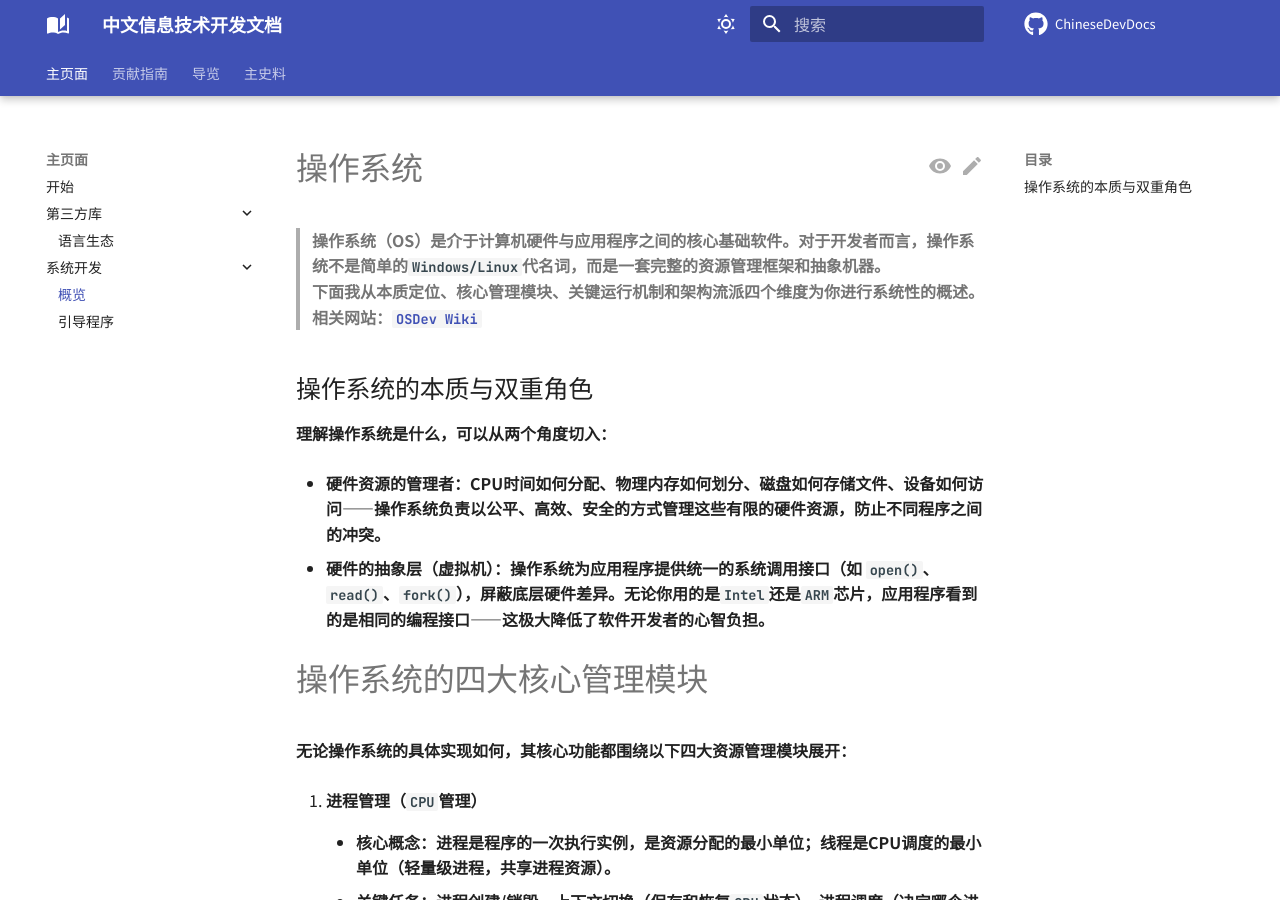
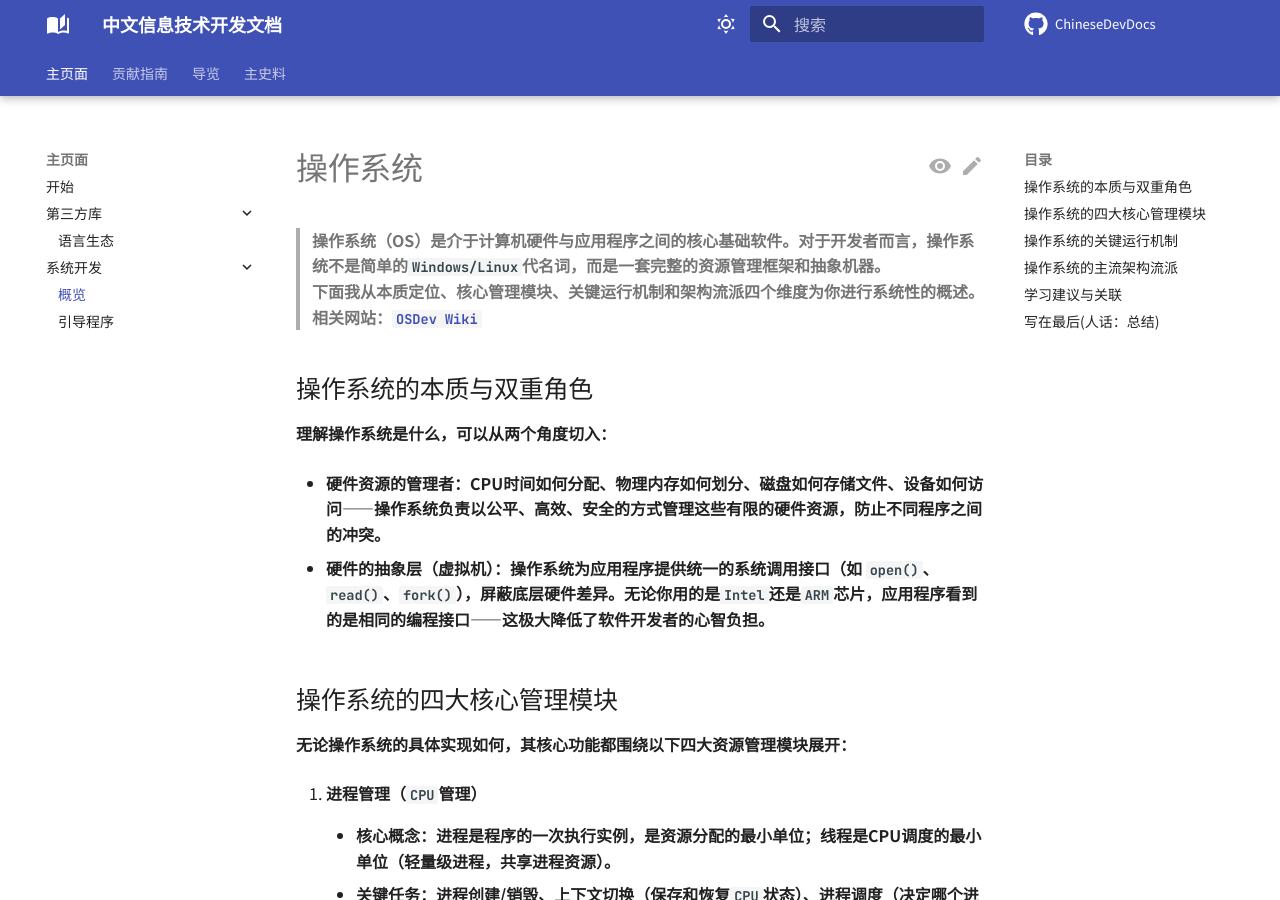
Before and after one commit to DevApotheosis/ChineseDevDocs, an MkDocs documentation site: the page built from docs/os_dev/main.md, in a window 1280 px wide and 900 px high. Built offline with MkDocs 1.6.1 and Material for MkDocs 9.7.7, drawn with Linux system fonts in a browser that asks for light colours; comment, search, counter and statistics services are not loaded.

Commit message:
修正信息

```diff
--- a/docs/os_dev/main.md
+++ b/docs/os_dev/main.md
@@ -12,7 +12,7 @@
 
 * **硬件的抽象层（虚拟机）：操作系统为应用程序提供统一的系统调用接口（如 `open()`、`read()`、`fork()`），屏蔽底层硬件差异。无论你用的是`Intel`还是`ARM`芯片，应用程序看到的是相同的编程接口——这极大降低了软件开发者的心智负担。**
 
-# 操作系统的四大核心管理模块
+## 操作系统的四大核心管理模块
 **无论操作系统的具体实现如何，其核心功能都围绕以下四大资源管理模块展开：**
 
 1. **进程管理（`CPU`管理）**
```
